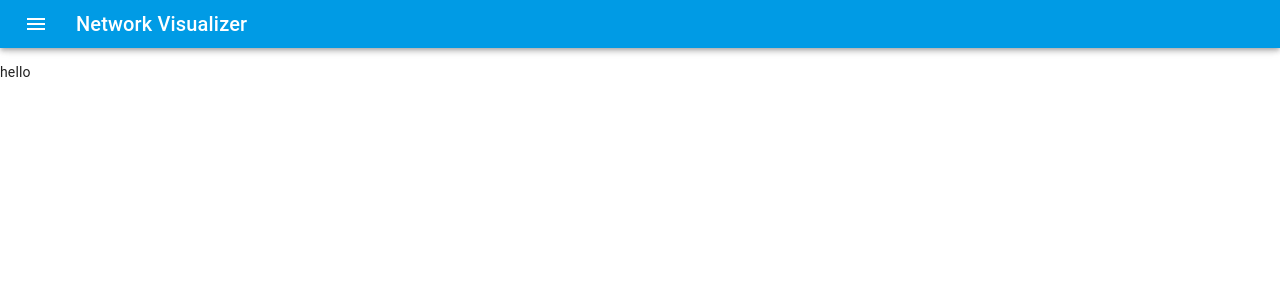
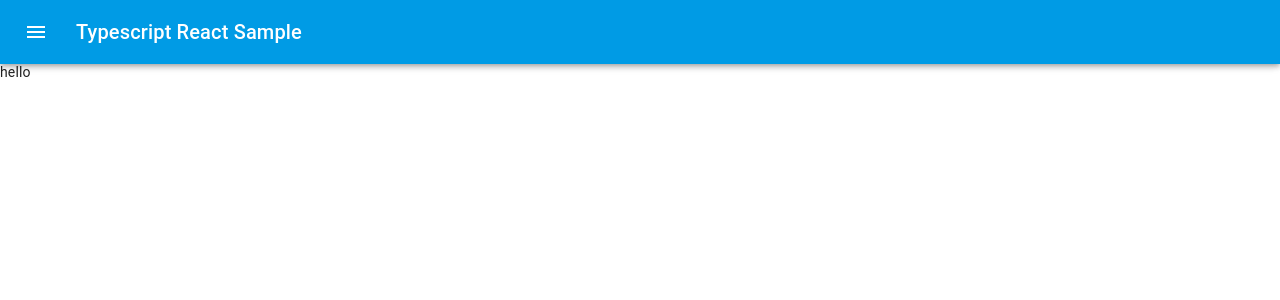
Before and after one commit to yuichiroaoki/createReactTypescript, a React (Create React App) app: page / in a window 1280 px wide. Shown: the top 300 px of the page. Built offline with nearby package versions, Linux system fonts and the light colour scheme.

Commit message:
change title

```diff
--- a/src/components/Header.tsx
+++ b/src/components/Header.tsx
@@ -28,7 +28,6 @@ const useStyles = makeStyles((theme) =>
     },
     inputInput: {
       padding: theme.spacing(1, 1, 1, 0),
-      // vertical padding + font size from searchIcon
       paddingLeft: `calc(1em + ${theme.spacing(4)}px)`,
       transition: theme.transitions.create('width'),
       width: '100%',
@@ -56,7 +55,7 @@ export default function Header() {
   return (
     <div className={classes.root}>
       <AppBar position="fixed">
-        <Toolbar variant="dense">
+        <Toolbar>
           <IconButton
             edge="start"
             className={classes.menuButton}
@@ -70,7 +69,7 @@ export default function Header() {
             <Navigator />
           </Drawer>
           <Typography className={classes.title} variant="h6" noWrap>
-            Network Visualizer
+            Typescript React Sample
           </Typography>
         </Toolbar>
       </AppBar>
--- a/src/components/Navigator.tsx
+++ b/src/components/Navigator.tsx
@@ -97,7 +97,7 @@ function Navigator(props) {
             <ListItem
                 className={clsx(classes.firebase, classes.item, classes.itemCategory)}
             >
-                Network Visualizer
+                Typescript React Sample
         </ListItem>
             <ListItem className={clsx(classes.item, classes.itemCategory)}
                 button
```
Also changed, not shown: 1 other file (tests, documents, lock files or other folders).
